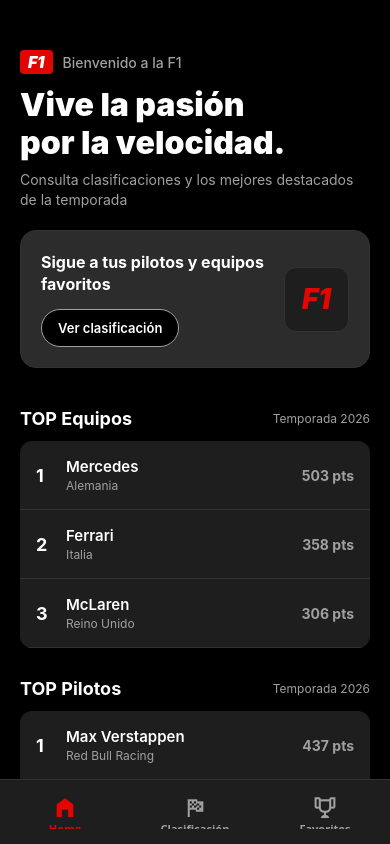
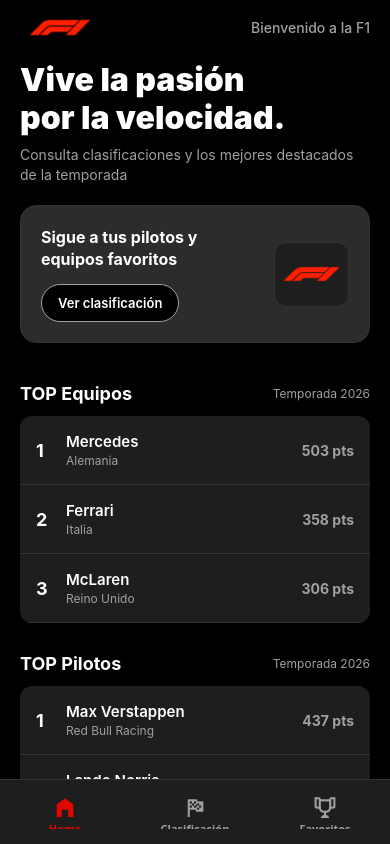
Before and after one commit to Elsaborin/APIF1, a React Native app: screen /Inicio in a window 390 px wide. Built offline with nearby package versions, Linux system fonts and the light colour scheme; no server answers.

Commit message:
fix: integrate official PNG logo, replace deprecated SafeAreaView, and fix AsyncStorage fallback

```diff
--- a/package.json
+++ b/package.json
@@ -3,6 +3,7 @@
   "version": "1.0.0",
   "main": "index.js",
   "dependencies": {
+    "@expo/metro-runtime": "~57.0.16",
     "@expo/vector-icons": "^15.1.1",
     "@react-native-async-storage/async-storage": "^3.1.1",
     "@react-navigation/bottom-tabs": "^7.19.2",
@@ -12,9 +13,11 @@
     "expo": "~57.0.24",
     "expo-status-bar": "~57.0.1",
     "react": "19.2.3",
+    "react-dom": "19.2.3",
     "react-native": "0.86.3",
     "react-native-safe-area-context": "^5.10.0",
-    "react-native-screens": "^4.28.0"
+    "react-native-screens": "^4.28.0",
+    "react-native-web": "^0.21.2"
   },
   "scripts": {
     "start": "expo start",
--- a/src/screens/DetailScreen.js
+++ b/src/screens/DetailScreen.js
@@ -5,9 +5,9 @@ import {
   StyleSheet,
   TouchableOpacity,
   ScrollView,
-  SafeAreaView,
   Image,
 } from 'react-native';
+import { SafeAreaView } from 'react-native-safe-area-context';
 import { COLORS } from '../theme/colors';
 import { MaterialCommunityIcons } from '@expo/vector-icons';
 import { FavoritesContext } from '../context/FavoritesContext';
@@ -52,9 +52,11 @@ export default function DetailScreen({ route, navigation }) {
           <MaterialCommunityIcons name="arrow-left" size={24} color={COLORS.text} />
         </TouchableOpacity>
 
-        <View style={styles.f1Badge}>
-          <Text style={styles.f1Text}>F1</Text>
-        </View>
+        <Image
+          source={require('../../assets/f1_logo.png')}
+          style={styles.f1LogoHeader}
+          resizeMode="contain"
+        />
 
         <TouchableOpacity style={styles.favHeaderBtn} onPress={handleToggleFavorite}>
           <MaterialCommunityIcons
@@ -166,23 +168,15 @@ const styles = StyleSheet.create({
     alignItems: 'center',
     justifyContent: 'space-between',
     paddingHorizontal: 20,
-    paddingTop: 16,
+    paddingTop: 10,
     paddingBottom: 10,
   },
   backButton: {
     padding: 8,
   },
-  f1Badge: {
-    backgroundColor: COLORS.primary,
-    paddingHorizontal: 10,
-    paddingVertical: 3,
-    borderRadius: 4,
-  },
-  f1Text: {
-    color: COLORS.text,
-    fontWeight: '900',
-    fontStyle: 'italic',
-    fontSize: 20,
+  f1LogoHeader: {
+    width: 65,
+    height: 30,
   },
   favHeaderBtn: {
     padding: 8,
--- a/src/screens/FavoritesScreen.js
+++ b/src/screens/FavoritesScreen.js
@@ -6,26 +6,25 @@ import {
   TextInput,
   TouchableOpacity,
   FlatList,
-  SafeAreaView,
+  Image,
 } from 'react-native';
+import { SafeAreaView } from 'react-native-safe-area-context';
 import { COLORS } from '../theme/colors';
 import { MaterialCommunityIcons } from '@expo/vector-icons';
 import { FavoritesContext } from '../context/FavoritesContext';
 import { INITIAL_DRIVERS, INITIAL_TEAMS } from './StandingsScreen';
 
 export default function FavoritesScreen({ navigation }) {
-  const [activeTab, setActiveTab] = useState('pilotos'); // 'pilotos' | 'equipos'
+  const [activeTab, setActiveTab] = useState('pilotos');
   const [searchQuery, setSearchQuery] = useState('');
 
   const {
-    favorites,
     toggleFavoriteDriver,
     toggleFavoriteTeam,
     isFavoriteDriver,
     isFavoriteTeam,
   } = useContext(FavoritesContext);
 
-  // Filter drivers based on tab and search
   const filteredDrivers = INITIAL_DRIVERS.filter((d) => {
     const matchesSearch =
       d.name.toLowerCase().includes(searchQuery.toLowerCase()) ||
@@ -34,7 +33,6 @@ export default function FavoritesScreen({ navigation }) {
     return matchesSearch;
   });
 
-  // Filter teams based on tab and search
   const filteredTeams = INITIAL_TEAMS.filter((t) => {
     const matchesSearch =
       t.name.toLowerCase().includes(searchQuery.toLowerCase()) ||
@@ -114,9 +112,11 @@ export default function FavoritesScreen({ navigation }) {
     <SafeAreaView style={styles.container}>
       {/* Header */}
       <View style={styles.header}>
-        <View style={styles.f1Badge}>
-          <Text style={styles.f1Text}>F1</Text>
-        </View>
+        <Image
+          source={require('../../assets/f1_logo.png')}
+          style={styles.f1LogoHeader}
+          resizeMode="contain"
+        />
         <Text style={styles.headerTitle}>Favoritos</Text>
       </View>
 
@@ -165,7 +165,7 @@ export default function FavoritesScreen({ navigation }) {
       {activeTab === 'pilotos' ? (
         <FlatList
           data={filteredDrivers}
-          keyExtractor={(item) => item.id}
+          keyExtractor={(item) => String(item.id)}
           renderItem={renderDriverCard}
           contentContainerStyle={styles.listContent}
           showsVerticalScrollIndicator={false}
@@ -176,7 +176,7 @@ export default function FavoritesScreen({ navigation }) {
       ) : (
         <FlatList
           data={filteredTeams}
-          keyExtractor={(item) => item.id}
+          keyExtractor={(item) => String(item.id)}
           renderItem={renderTeamCard}
           contentContainerStyle={styles.listContent}
           showsVerticalScrollIndicator={false}
@@ -196,22 +196,13 @@ const styles = StyleSheet.create({
   },
   header: {
     paddingHorizontal: 20,
-    paddingTop: 20,
+    paddingTop: 10,
     marginBottom: 12,
   },
-  f1Badge: {
-    backgroundColor: COLORS.primary,
-    paddingHorizontal: 10,
-    paddingVertical: 3,
-    borderRadius: 4,
-    alignSelf: 'flex-start',
-    marginBottom: 6,
-  },
-  f1Text: {
-    color: COLORS.text,
-    fontWeight: '900',
-    fontStyle: 'italic',
-    fontSize: 18,
+  f1LogoHeader: {
+    width: 70,
+    height: 30,
+    marginBottom: 4,
   },
   headerTitle: {
     color: COLORS.text,
--- a/src/screens/HomeScreen.js
+++ b/src/screens/HomeScreen.js
@@ -7,7 +7,9 @@ import {
   TouchableOpacity,
   ActivityIndicator,
   RefreshControl,
+  Image,
 } from 'react-native';
+import { SafeAreaView } from 'react-native-safe-area-context';
 import { COLORS } from '../theme/colors';
 import { fetchDrivers } from '../api/openf1';
 
@@ -34,7 +36,6 @@ export default function HomeScreen({ navigation }) {
       setLoading(true);
       const apiDrivers = await fetchDrivers('latest');
       if (apiDrivers && apiDrivers.length > 0) {
-        // Sort and pick top 3
         const sorted = [...apiDrivers].sort((a, b) => b.points - a.points).slice(0, 3);
         const mapped = sorted.map((d, index) => ({
           ...d,
@@ -43,7 +44,7 @@ export default function HomeScreen({ navigation }) {
         setTopDrivers(mapped);
       }
     } catch (error) {
-      console.log('Using default top drivers fallback');
+      // Fallback to default top drivers
     } finally {
       setLoading(false);
       setRefreshing(false);
@@ -60,6 +61,7 @@ export default function HomeScreen({ navigation }) {
   };
 
   return (
+    <SafeAreaView style={styles.safeArea}>
       <ScrollView
         style={styles.container}
         contentContainerStyle={styles.contentContainer}
@@ -68,11 +70,13 @@ export default function HomeScreen({ navigation }) {
           <RefreshControl refreshing={refreshing} onRefresh={onRefresh} tintColor={COLORS.primary} />
         }
       >
-      {/* Header F1 Branding */}
+        {/* Header F1 Logo Image */}
         <View style={styles.topHeader}>
-        <View style={styles.f1BrandBadge}>
-          <Text style={styles.f1BrandText}>F1</Text>
-        </View>
+          <Image
+            source={require('../../assets/f1_logo.png')}
+            style={styles.headerLogoImage}
+            resizeMode="contain"
+          />
           <Text style={styles.welcomeText}>Bienvenido a la F1</Text>
         </View>
 
@@ -97,8 +101,12 @@ export default function HomeScreen({ navigation }) {
             </TouchableOpacity>
           </View>
 
-        <View style={styles.promoLogoBadge}>
-          <Text style={styles.promoLogoText}>F1</Text>
+          <View style={styles.promoLogoContainer}>
+            <Image
+              source={require('../../assets/f1_logo.png')}
+              style={styles.promoLogoImage}
+              resizeMode="contain"
+            />
           </View>
         </View>
 
@@ -157,35 +165,32 @@ export default function HomeScreen({ navigation }) {
           </View>
         )}
       </ScrollView>
+    </SafeAreaView>
   );
 }
 
 const styles = StyleSheet.create({
+  safeArea: {
+    flex: 1,
+    backgroundColor: COLORS.background,
+  },
   container: {
     flex: 1,
     backgroundColor: COLORS.background,
   },
   contentContainer: {
     padding: 20,
-    paddingTop: 50,
+    paddingTop: 10,
   },
   topHeader: {
     flexDirection: 'row',
     alignItems: 'center',
-    marginBottom: 12,
+    marginBottom: 16,
+    justifyContent: 'space-between',
   },
-  f1BrandBadge: {
-    backgroundColor: COLORS.primary,
-    paddingHorizontal: 8,
-    paddingVertical: 2,
-    borderRadius: 4,
-    marginRight: 10,
-  },
-  f1BrandText: {
-    color: COLORS.text,
-    fontWeight: '900',
-    fontStyle: 'italic',
-    fontSize: 16,
+  headerLogoImage: {
+    width: 80,
+    height: 35,
   },
   welcomeText: {
     color: COLORS.textSecondary,
@@ -243,8 +248,8 @@ const styles = StyleSheet.create({
     fontSize: 13,
     fontWeight: '600',
   },
-  promoLogoBadge: {
-    width: 65,
+  promoLogoContainer: {
+    width: 75,
     height: 65,
     borderRadius: 12,
     backgroundColor: COLORS.surface,
@@ -252,12 +257,11 @@ const styles = StyleSheet.create({
     alignItems: 'center',
     borderWidth: 1,
     borderColor: COLORS.border,
+    padding: 5,
   },
-  promoLogoText: {
-    color: COLORS.primary,
-    fontSize: 28,
-    fontWeight: '900',
-    fontStyle: 'italic',
+  promoLogoImage: {
+    width: '90%',
+    height: '90%',
   },
   sectionHeader: {
     flexDirection: 'row',
--- a/src/screens/SplashScreen.js
+++ b/src/screens/SplashScreen.js
@@ -1,7 +1,7 @@
 import React, { useEffect } from 'react';
-import { View, Text, StyleSheet, Animated } from 'react-native';
+import { View, Text, StyleSheet, Animated, Image } from 'react-native';
+import { SafeAreaView } from 'react-native-safe-area-context';
 import { COLORS } from '../theme/colors';
-import { MaterialCommunityIcons } from '@expo/vector-icons';
 
 export default function SplashScreen({ navigation }) {
   const fadeAnim = new Animated.Value(0);
@@ -29,7 +29,7 @@ export default function SplashScreen({ navigation }) {
   }, [navigation]);
 
   return (
-    <View style={styles.container}>
+    <SafeAreaView style={styles.container}>
       <Animated.View
         style={[
           styles.content,
@@ -39,15 +39,13 @@ export default function SplashScreen({ navigation }) {
           },
         ]}
       >
-        <View style={styles.logoBadge}>
-          <Text style={styles.logoText}>F1</Text>
-        </View>
+        <Image
+          source={require('../../assets/f1_logo.png')}
+          style={styles.f1LogoImage}
+          resizeMode="contain"
+        />
 
-        <View style={styles.titleRow}>
-          <MaterialCommunityIcons name="flag-checkered" size={32} color={COLORS.primary} />
-          <Text style={styles.appTitle}>FORMULA 1</Text>
-        </View>
-
+        <Text style={styles.appTitle}>FORMULA 1</Text>
         <Text style={styles.subtitle}>Vive la pasión por la velocidad</Text>
 
         <View style={styles.loadingIndicator}>
@@ -56,7 +54,7 @@ export default function SplashScreen({ navigation }) {
       </Animated.View>
 
       <Text style={styles.footerText}>UNIVERSIDAD TECNOLÓGICA DE CANCÚN</Text>
-    </View>
+    </SafeAreaView>
   );
 }
 
@@ -71,36 +69,17 @@ const styles = StyleSheet.create({
   content: {
     alignItems: 'center',
   },
-  logoBadge: {
-    backgroundColor: COLORS.primary,
-    paddingHorizontal: 28,
-    paddingVertical: 12,
-    borderRadius: 8,
-    marginBottom: 24,
-    shadowColor: COLORS.primary,
-    shadowOffset: { width: 0, height: 4 },
-    shadowOpacity: 0.5,
-    shadowRadius: 10,
-    elevation: 8,
-  },
-  logoText: {
-    color: COLORS.text,
-    fontSize: 54,
-    fontWeight: '900',
-    fontStyle: 'italic',
-    letterSpacing: -2,
-  },
-  titleRow: {
-    flexDirection: 'row',
-    alignItems: 'center',
-    gap: 10,
-    marginBottom: 8,
+  f1LogoImage: {
+    width: 220,
+    height: 90,
+    marginBottom: 20,
   },
   appTitle: {
     color: COLORS.text,
-    fontSize: 28,
+    fontSize: 26,
     fontWeight: 'bold',
     letterSpacing: 4,
+    marginBottom: 6,
   },
   subtitle: {
     color: COLORS.textSecondary,
@@ -109,7 +88,7 @@ const styles = StyleSheet.create({
     marginBottom: 40,
   },
   loadingIndicator: {
-    width: 120,
+    width: 140,
     height: 4,
     backgroundColor: COLORS.surfaceCard,
     borderRadius: 2,
--- a/src/screens/StandingsScreen.js
+++ b/src/screens/StandingsScreen.js
@@ -6,10 +6,10 @@ import {
   TouchableOpacity,
   FlatList,
   Modal,
-  SafeAreaView,
   ActivityIndicator,
   Image,
 } from 'react-native';
+import { SafeAreaView } from 'react-native-safe-area-context';
 import { COLORS } from '../theme/colors';
 import { MaterialCommunityIcons } from '@expo/vector-icons';
 import { fetchDrivers } from '../api/openf1';
@@ -70,7 +70,7 @@ export default function StandingsScreen({ navigation }) {
         setDriversList(mapped);
       }
     } catch (err) {
-      console.log('Using default drivers list');
+      // Fallback
     } finally {
       setLoading(false);
     }
@@ -161,9 +161,11 @@ export default function StandingsScreen({ navigation }) {
       {/* Top Header */}
       <View style={styles.header}>
         <View style={styles.logoRow}>
-          <View style={styles.f1Badge}>
-            <Text style={styles.f1Text}>F1</Text>
-          </View>
+          <Image
+            source={require('../../assets/f1_logo.png')}
+            style={styles.f1LogoHeader}
+            resizeMode="contain"
+          />
         </View>
         <Text style={styles.headerTitle}>Clasificación</Text>
       </View>
@@ -328,7 +330,7 @@ const styles = StyleSheet.create({
   },
   header: {
     paddingHorizontal: 20,
-    paddingTop: 20,
+    paddingTop: 10,
     marginBottom: 10,
   },
   logoRow: {
@@ -336,17 +338,9 @@ const styles = StyleSheet.create({
     alignItems: 'center',
     marginBottom: 6,
   },
-  f1Badge: {
-    backgroundColor: COLORS.primary,
-    paddingHorizontal: 10,
-    paddingVertical: 3,
-    borderRadius: 4,
-  },
-  f1Text: {
-    color: COLORS.text,
-    fontWeight: '900',
-    fontStyle: 'italic',
-    fontSize: 20,
+  f1LogoHeader: {
+    width: 70,
+    height: 30,
   },
   headerTitle: {
     color: COLORS.text,
```
Also changed, not shown: src/context/FavoritesContext.js (+11 -7 lines), assets/f1_logo.png (added), 1 other file (tests, documents, lock files or other folders). Lines whose indentation alone changed are shown as unchanged.
